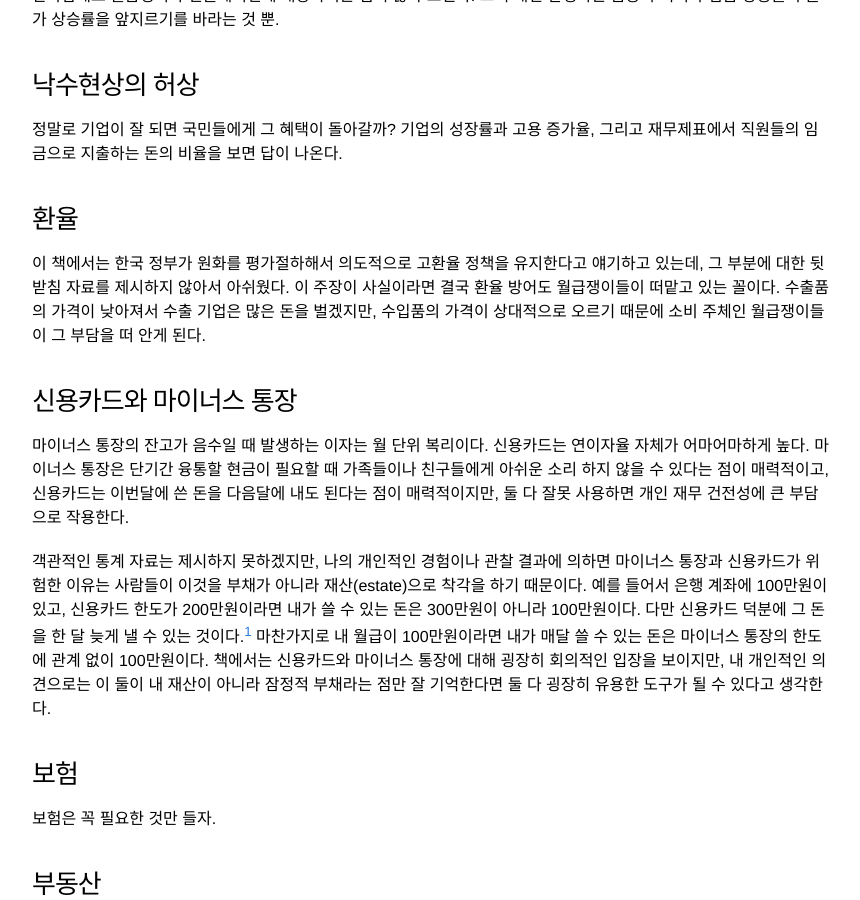
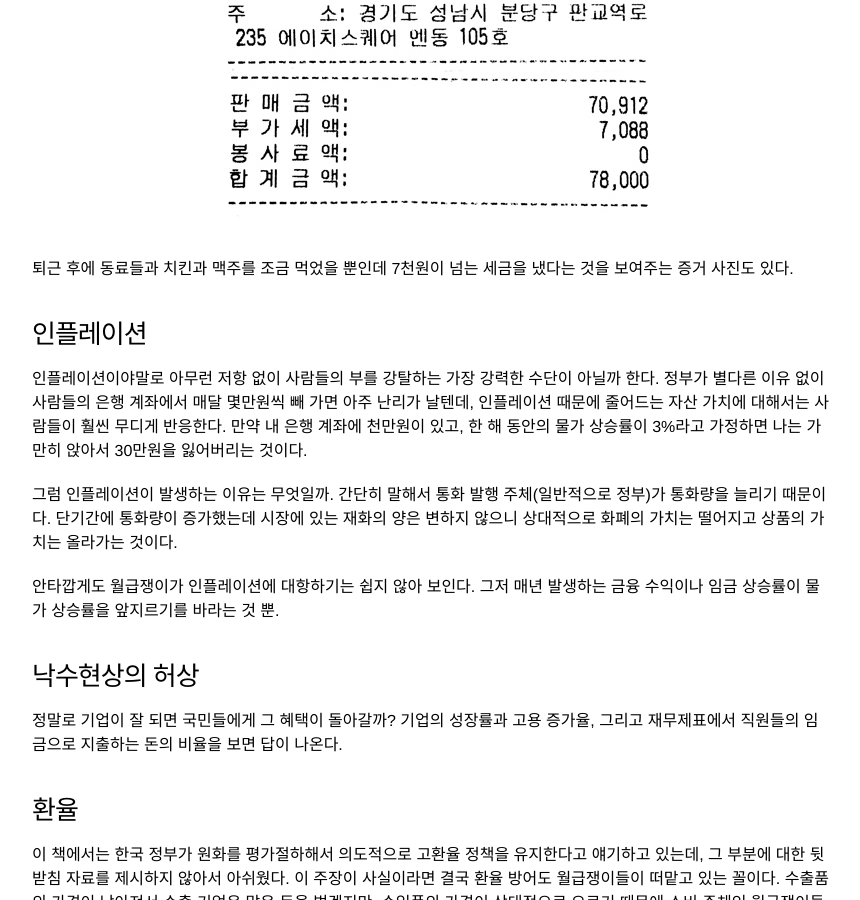
Before and after one commit to suminb/blog-suminb-com, a Jekyll site: the page built from _posts/2015-03-28-salary-war.markdown, in a window 1280 px wide and 900 px high, scrolled down 1224 px. Shown: the whole window, without its empty margins (208-1068 px from the left). Built offline with Jekyll 4.4.1, drawn with Linux system fonts in a browser that asks for light colours; comment, search, counter and statistics services are not loaded.

Commit message:
Add an image to a post

```diff
--- a/_posts/2015-03-28-salary-war.markdown
+++ b/_posts/2015-03-28-salary-war.markdown
@@ -23,6 +23,10 @@ author:
 ### 간접세
 
 우리가 인식하지 못하는 사이에 소비를 할 때 무려 10%나 붙는 부가가치세를 비롯해서 주세, 유류세 등 굉장히 많은 간접세를 내고 있다. 이쯤 되면 "아니, 정부가 뭘 한게 있다고 내가 컴퓨터 한 대 사는데 세금을 십만원을 넘게 떼어가고, 내가 퇴근 후에 동료들이랑 맥주 한잔 하겠다는데 세금을 떼어가?" 라는 의문을 가질만도 한데, 주변 사람들과 이야기 하다보면 본인이 간접세를 내고 있다는 사실 조차 인식하지 못하는 사람이 의외로 많다는 것을 알게 된다.
+
+<img src="/attachments/2015-03/receipt.jpg" alt="깐부치킨 영수증" class="center"/>
+
+퇴근 후에 동료들과 치킨과 맥주를 조금 먹었을 뿐인데 7천원이 넘는 세금을 냈다는 것을 보여주는 증거 사진도 있다.
 
 ### 인플레이션
 
```
Also changed, not shown: attachments/2015-03/receipt.jpg (added).
